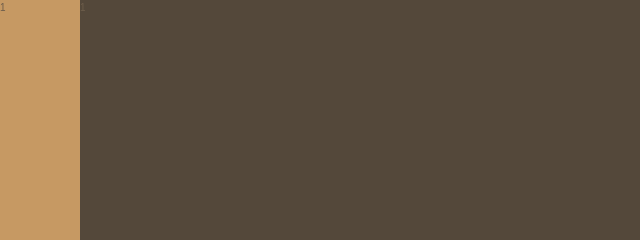
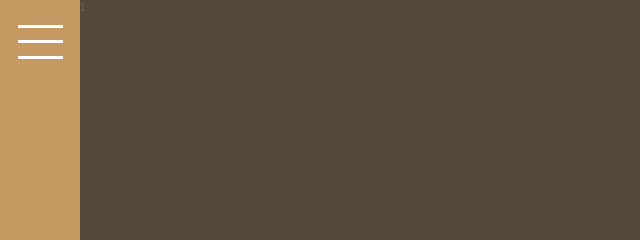
Before and after one commit to Oddisey000/nexter, a website: page index.html in a window 1280 px wide. Shown: the top 240 px of the page, 0-640 px from the left. Drawn offline with Linux system fonts and the light colour scheme; files whose address does not match are found by name; a web font is replaced by a local one.

Commit message:
Styling the sidebar

```diff
--- a/dev/sass/components/_sidebar.scss
+++ b/dev/sass/components/_sidebar.scss
@@ -2,4 +2,32 @@
     background-color: $color-primary;
     grid-column: sidebar-start / sidebar-end;
     grid-row: 1 / -1;
+    display: flex;
+    justify-content: center;
 }
+
+.nav-btn {
+    border: none;
+    border-radius: 0;
+    background-color: #fff;
+    height: .3rem;
+    width: 4.5rem;
+    margin-top: 4rem;
+
+    &::before,
+    &::after {
+        background-color: #fff;
+        height: .3rem;
+        width: 4.5rem;
+        content: "";
+        display: block;
+    }
+
+    &::before {
+        transform: translateY(-1.5rem);
+    }
+
+    &::after {
+        transform: translateY(1.3rem);
+    }
+}
--- a/index.html
+++ b/index.html
@@ -13,7 +13,13 @@
 </head>
 <body>
     <div class="container">
-        <div class="sidebar">1</div>
+
+        <!--Section sidebar start-->
+        <div class="sidebar">
+            <button class="nav-btn"></button>
+        </div>
+        <!--Section sidebar end-->
+
         <header class="header">1</header>
         <div class="realtors">1</div>
 
```
Also changed, not shown: dev/css/style_dev.css.
